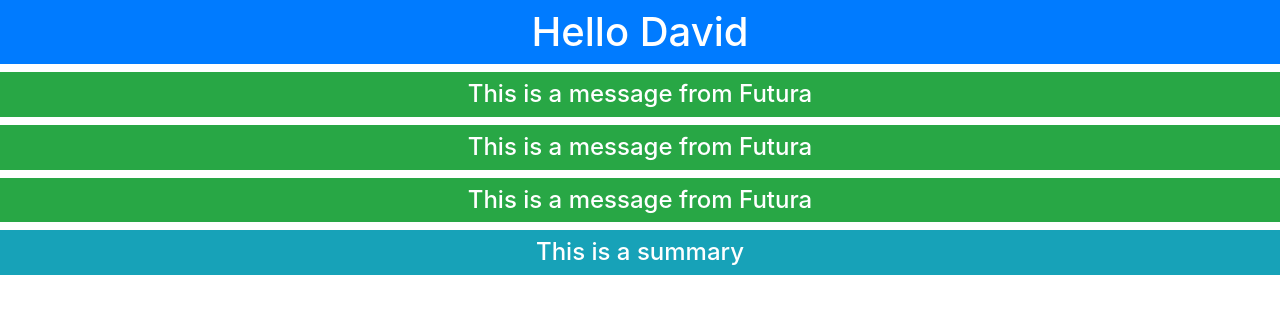
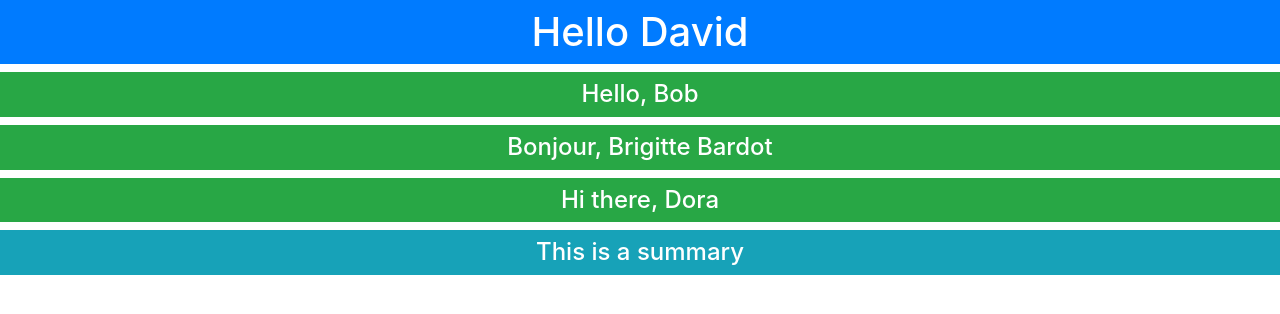
Before and after one commit to davidtrussler/Pro-React-16_11_Stateful-components, a React (Create React App) app in the folder components/: page / in a window 1280 px wide. Shown: the top 314 px of the page. Built offline with nearby package versions, Linux system fonts and the light colour scheme.

Commit message:
Implements Understanding props section - Defines props in Parent Component - Receives props in Child Component

```diff
--- a/components/src/App.js
+++ b/components/src/App.js
@@ -8,9 +8,9 @@ export default function App() {
 	    <h1 className="bg-primary text-white text-center p-2">
 	      Hello David
 	    </h1>
-	    <Message />
-	    <Message />
-	    <Message />
+	    <Message greeting="Hello" name="Bob" />
+	    <Message greeting="Bonjour" name={"Brigitte" + " " + "Bardot"} />
+	    <Message greeting="Hi there" name="Dora" />
 	    <Summary />
     </div>
   );
--- a/components/src/Message.js
+++ b/components/src/Message.js
@@ -1,9 +1,9 @@
 import React from 'react';
 
-export default function Message() {
+export default function Message(props) {
   return (
     <h4 className="bg-success text-white text-center p-2">
-      This is a message from Futura
+      {props.greeting}, {props.name}
     </h4>
   );
 }
```
Also changed, not shown: 1 other file (tests, documents, lock files or other folders).
